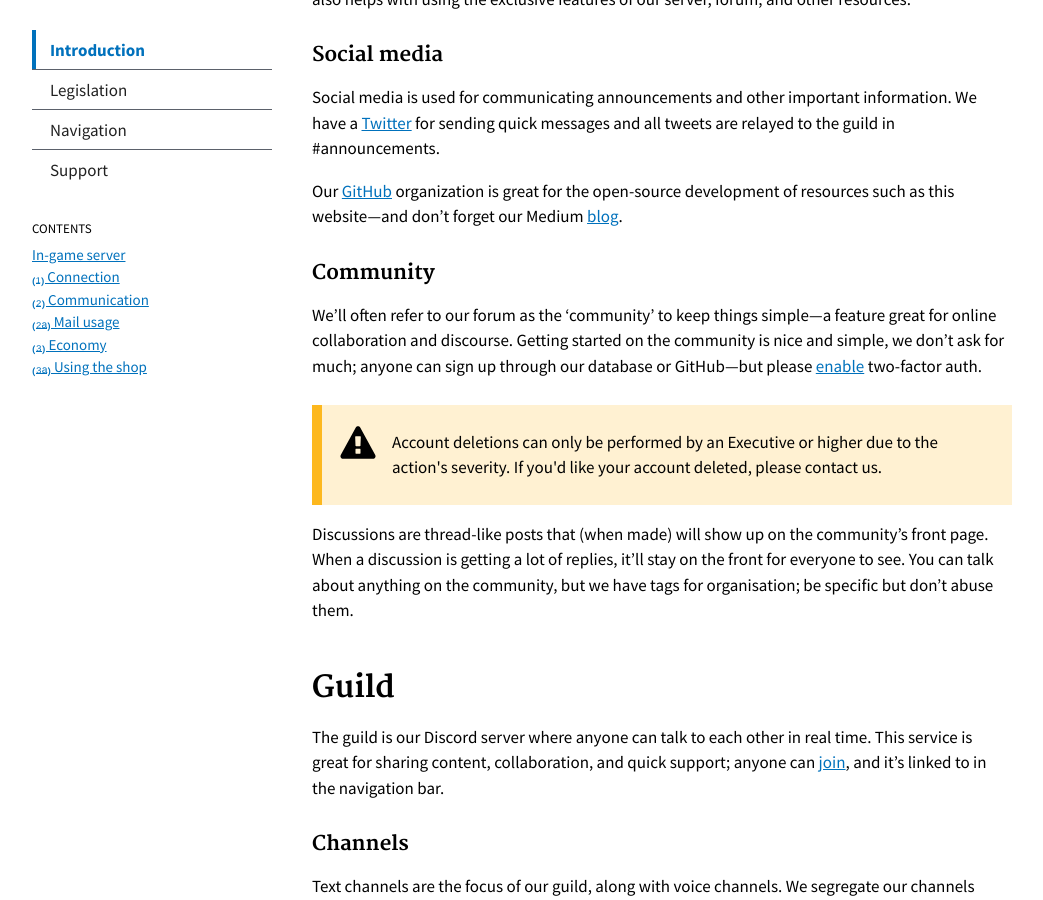
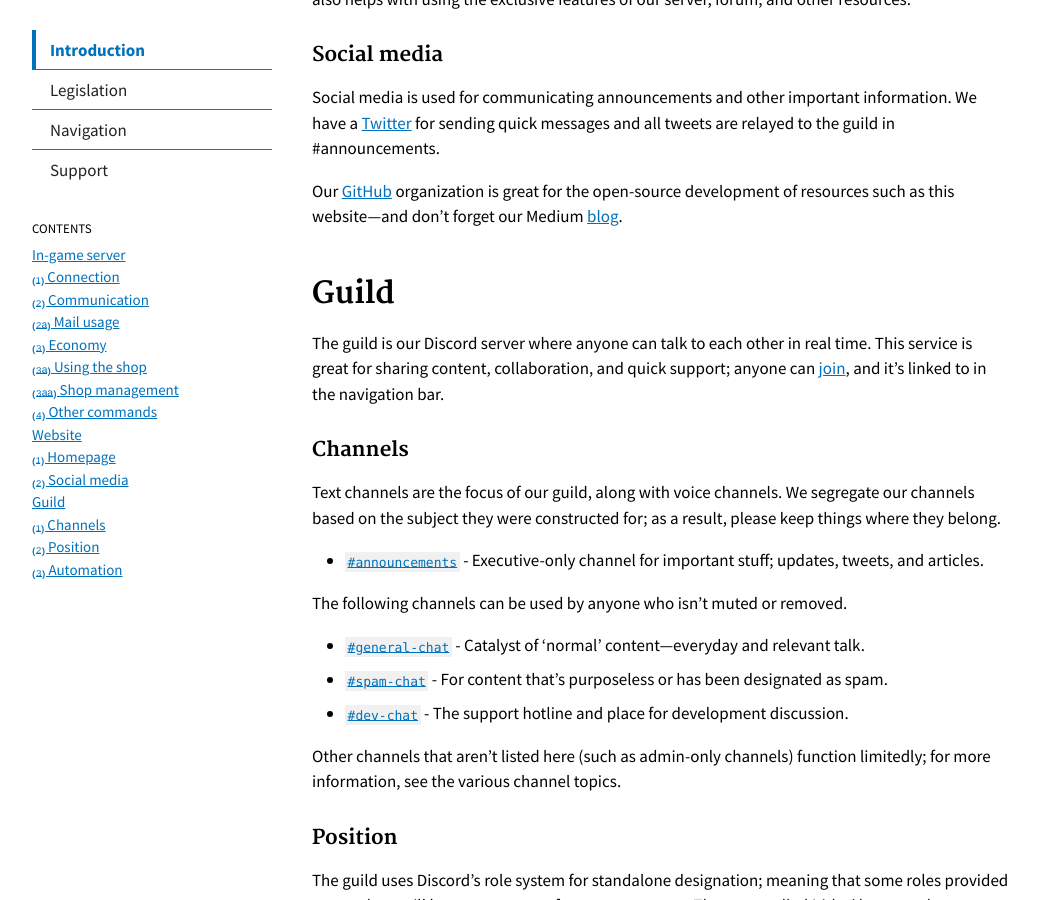
Before and after one commit to serrif/website, a Jekyll site: the page built from main/docs/introduction.md, in a window 1280 px wide and 900 px high, scrolled down 3714 px. Shown: the whole window, without its empty margins (118-1161 px from the left). Built offline with Jekyll 4.4.1, drawn with Linux system fonts in a browser that asks for light colours.

Commit message:
Update introduction.md

```diff
--- a/main/docs/introduction.md
+++ b/main/docs/introduction.md
@@ -17,6 +17,24 @@ subnav:
     href: '#economy'
   - text: "₍₃ₐ₎ Using the shop"
     href: '#using-the-shop'
+  - text: "₍₃ₐₐ₎ Shop management"
+    href: '#shop-management'
+  - text: "₍₄₎ Other commands"
+    href: '#economy'
+  - text: "Website"
+    href: '#website'
+  - text: "₍₁₎ Homepage"
+    href: '#homepage'
+  - text: "₍₂₎ Social media"
+    href: '#social-media'
+  - text: "Guild"
+    href: '#guild'
+  - text: "₍₁₎ Channels"
+    href: '#channels'
+  - text: "₍₂₎ Position"
+    href: '#position'
+  - text: "₍₃₎ Automation"
+    href: '#automation'
 ---
 
 "We give members every command they need to powerfully build and enjoy our server without meeting any requirements."
@@ -151,20 +169,6 @@ We have a [Twitter](/twitter/) for sending quick messages and all tweets are rel
 
 Our [GitHub](/github/) organization is great for the open-source development of resources such as this website—and don't forget our Medium [blog](/blog/).
 
-### Community
-We'll often refer to our forum as the 'community' to keep things simple—a feature great for online collaboration and discourse.
-Getting started on the community is nice and simple, we don't ask for much; anyone can sign up through our database or GitHub—but please [enable](https://shadow.ga/docs/2/d-security/#activating-two-factor-login) two-factor auth.
-
-<div class="usa-alert usa-alert-warning" >
-  <div class="usa-alert-body">
-    <p class="usa-alert-text">Account deletions can only be performed by an Executive or higher due to the action's severity. If you'd like your account deleted, please contact us.</p>
-  </div>
-</div>
-
-Discussions are thread-like posts that (when made) will show up on the community's front page.
-When a discussion is getting a lot of replies, it'll stay on the front for everyone to see.
-You can talk about anything on the community, but we have tags for organisation; be specific but don't abuse them.
-
 ## Guild
 The guild is our Discord server where anyone can talk to each other in real time.
 This service is great for sharing content, collaboration, and quick support; anyone can [join](/guild/), and it's linked to in the navigation bar.
```
